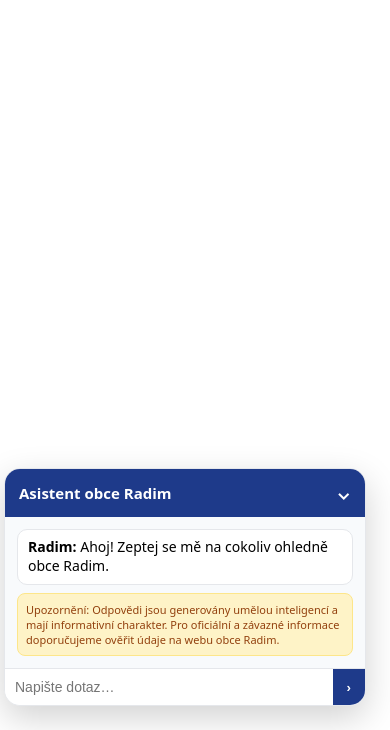
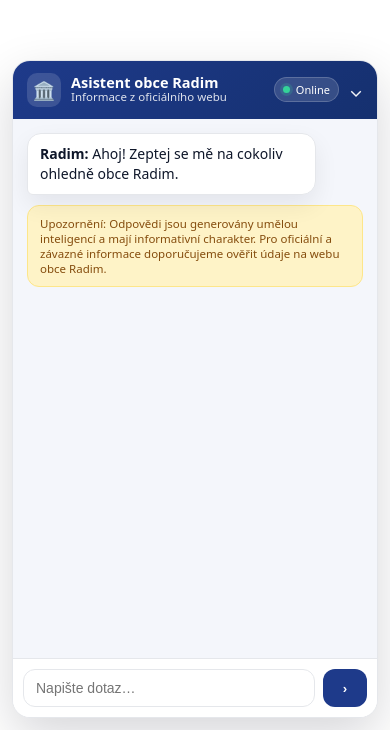
Before and after one commit to 007mart-a11y/Radim-chatbot, a website: page index.html in a window 390 px wide. Shown: the part 114-844 px from the top of the page. Drawn offline with Linux system fonts and the light colour scheme.

Commit message:
Update index.html

```diff
--- a/index.html
+++ b/index.html
@@ -6,160 +6,313 @@
 <title>Asistent obce Radim</title>
 
 <style>
-body {
+:root{
+  --bg: #f4f6fb;
+  --card: #ffffff;
+  --text: #0f172a;
+  --muted: #475569;
+  --border: #e5e7eb;
+
+  --brand: #1e3a8a;      /* hlavní modrá */
+  --brand-2:#1d4ed8;     /* akcent */
+  --me: #dbeafe;         /* bublina uživatele */
+  --bot: #ffffff;        /* bublina bota */
+  --shadow: 0 18px 50px rgba(2, 6, 23, .16);
+}
+
+*{ box-sizing:border-box; }
+body{
+  margin:0;
   font-family: system-ui, -apple-system, Segoe UI, Roboto, Arial, sans-serif;
   background: transparent;
+  color: var(--text);
 }
 
 /* === WIDGET === */
-.chat-widget {
+.chat-widget{
   position: fixed;
   right: 24px;
   bottom: 24px;
-  width: 360px;
-  max-height: 540px;
-  background: #ffffff;
-  border-radius: 16px;
-  box-shadow: 0 12px 35px rgba(0,0,0,.18);
-  display: flex;
-  flex-direction: column;
-  overflow: hidden;
-  border: 1px solid #e5e7eb;
-  z-index: 9999;
+
+  width: 380px;
+  height: 600px;
+
+  background: var(--card);
+  border: 1px solid var(--border);
+  border-radius: 18px;
+  box-shadow: var(--shadow);
+
+  display:flex;
+  flex-direction:column;
+  overflow:hidden;
+  z-index:9999;
+
+  transform-origin: bottom right;
+  transition: height .22s ease, width .22s ease, transform .22s ease;
 }
 
-.chat-widget.collapsed {
-  height: 48px;
-  width: 220px;
+/* collapsed = jen hlavička */
+.chat-widget.collapsed{
+  height: 56px;
+  width: 240px;
 }
 
-.chat-header {
-  background: #1e3a8a;
-  color: #fff;
+/* HLAVIČKA */
+.chat-header{
   padding: 12px 14px;
-  font-weight: 700;
-  font-size: 15px;
-  display: flex;
-  justify-content: space-between;
-  align-items: center;
-  cursor: pointer;
+  background: linear-gradient(135deg, var(--brand), #15306f);
+  color:#fff;
+  cursor:pointer;
+  user-select:none;
+  display:flex;
+  align-items:center;
+  justify-content:space-between;
+  gap:10px;
 }
 
-.toggle { font-size: 18px; }
-
-.chat {
-  display: flex;
-  flex-direction: column;
-  gap: 8px;
-  padding: 12px;
-  overflow-y: auto;
-  flex: 1;
-  background: #f8fafc;
+.header-left{
+  display:flex;
+  align-items:center;
+  gap:10px;
+  min-width:0;
 }
 
-.msg {
-  padding: 8px 10px;
+.brandmark{
+  width: 34px;
+  height: 34px;
   border-radius: 10px;
-  font-size: 14px;
-  line-height: 1.35;
-  white-space: pre-wrap;
-  pointer-events: auto;
+  background: rgba(255,255,255,.14);
+  display:flex;
+  align-items:center;
+  justify-content:center;
+  font-size: 18px;
 }
 
-.msg a {
-  color: #1e40af;
+.header-titles{
+  display:flex;
+  flex-direction:column;
+  line-height:1.1;
+  min-width:0;
+}
+
+.header-title{
+  font-weight: 750;
+  font-size: 14.5px;
+  white-space:nowrap;
+  overflow:hidden;
+  text-overflow:ellipsis;
+}
+
+.header-subtitle{
+  font-size: 11.5px;
+  opacity: .85;
+  white-space:nowrap;
+  overflow:hidden;
+  text-overflow:ellipsis;
+}
+
+.header-right{
+  display:flex;
+  align-items:center;
+  gap:10px;
+}
+
+.chip{
+  font-size: 11px;
+  padding: 4px 8px;
+  border-radius: 999px;
+  background: rgba(255,255,255,.14);
+  border: 1px solid rgba(255,255,255,.18);
+  display:flex;
+  align-items:center;
+  gap:6px;
+}
+.dot{
+  width:7px;height:7px;border-radius:50%;
+  background:#34d399;
+  box-shadow: 0 0 0 3px rgba(52,211,153,.18);
+}
+
+.toggle{
+  font-size: 18px;
+  opacity:.95;
+}
+
+/* tělo chatu */
+.chat{
+  display:flex;
+  flex-direction:column;
+  gap:10px;
+  padding: 14px;
+  overflow-y:auto;
+  flex:1;
+  background: var(--bg);
+}
+
+/* hezčí scrollbar (jen webkit) */
+.chat::-webkit-scrollbar{ width:10px; }
+.chat::-webkit-scrollbar-thumb{
+  background: rgba(15,23,42,.12);
+  border-radius: 999px;
+  border: 2px solid rgba(244,246,251,1);
+}
+
+/* bubliny */
+.msg{
+  max-width: 86%;
+  padding: 10px 12px;
+  border-radius: 14px;
+  font-size: 14px;
+  line-height: 1.45;
+  white-space: pre-wrap;
+  pointer-events:auto;
+  position:relative;
+}
+
+.msg strong{ font-weight: 700; }
+
+.msg a{
+  color: var(--brand-2);
   text-decoration: underline;
-  pointer-events: auto;
-  cursor: pointer;
+  pointer-events:auto;
+  cursor:pointer;
   word-break: break-word;
 }
 
-.me {
-  background: #dbeafe;
-  align-self: flex-end;
+/* user */
+.me{
+  background: var(--me);
+  align-self:flex-end;
+  border-bottom-right-radius: 6px;
+  box-shadow: 0 6px 14px rgba(2,6,23,.06);
 }
 
-.bot {
-  background: #ffffff;
-  border: 1px solid #e5e7eb;
-  align-self: flex-start;
+/* bot */
+.bot{
+  background: var(--bot);
+  border: 1px solid var(--border);
+  align-self:flex-start;
+  border-bottom-left-radius: 6px;
+  box-shadow: 0 10px 24px rgba(2,6,23,.07);
 }
 
-.ai-note {
-  font-size: 11px;
+/* poznámka */
+.ai-note{
+  font-size: 11.5px;
+  color: #854d0e;
   background: #fef3c7;
   border: 1px solid #fde68a;
-  color: #92400e;
-  border-radius: 8px;
-  padding: 8px;
+  border-radius: 12px;
+  padding: 10px 12px;
 }
 
-.feedback {
-  display: flex;
-  gap: 8px;
-  margin-top: 6px;
+/* feedback */
+.feedback{
+  display:flex;
+  gap:8px;
+  margin-top: 8px;
 }
 
-.feedback button {
-  flex: 1;
+.feedback button{
+  flex:1;
   font-size: 13px;
-  padding: 6px;
-  border-radius: 8px;
+  padding: 8px;
+  border-radius: 12px;
   border: 1px solid #c7d2fe;
   background: #eef2ff;
-  cursor: pointer;
+  cursor:pointer;
+  transition: transform .06s ease, background .12s ease;
+}
+.feedback button:active{ transform: scale(.98); }
+.feedback button.clicked{
+  background: var(--brand);
+  border-color: rgba(255,255,255,.25);
+  color:#fff;
 }
 
-.feedback button.clicked {
-  background: #1e3a8a;
-  color: #fff;
+/* input řádek */
+.row{
+  display:flex;
+  border-top: 1px solid var(--border);
+  background: #fff;
+  padding: 10px;
+  gap: 8px;
 }
 
-.row {
-  display: flex;
-  border-top: 1px solid #e5e7eb;
+input{
+  flex:1;
+  padding: 10px 12px;
+  border: 1px solid var(--border);
+  border-radius: 12px;
+  font-size: 14px;
+  outline:none;
+  background:#fff;
+}
+input:focus{
+  border-color: rgba(29,78,216,.55);
+  box-shadow: 0 0 0 4px rgba(29,78,216,.12);
 }
 
-input {
-  flex: 1;
-  padding: 10px;
-  border: none;
-  font-size: 14px;
-  outline: none;
+button.send{
+  width: 44px;
+  border: 0;
+  border-radius: 12px;
+  background: var(--brand);
+  color:#fff;
+  font-weight: 800;
+  cursor:pointer;
+  transition: transform .06s ease, background .12s ease;
+}
+button.send:hover{ background:#15306f; }
+button.send:active{ transform: scale(.98); }
+button:disabled{ opacity:.6; cursor:not-allowed; }
+
+/* typing */
+.typing{
+  font-size: 13px;
+  color: var(--muted);
+  background: #ffffff;
+  border: 1px dashed #cbd5e1;
+  align-self:flex-start;
+}
+.dots{
+  display:inline-flex;
+  gap:4px;
+  margin-left: 6px;
+  vertical-align: middle;
+}
+.dots span{
+  width:6px;height:6px;border-radius:50%;
+  background: rgba(71,85,105,.55);
+  animation: bounce 1.1s infinite ease-in-out;
+}
+.dots span:nth-child(2){ animation-delay: .12s; }
+.dots span:nth-child(3){ animation-delay: .24s; }
+@keyframes bounce{
+  0%, 80%, 100%{ transform: translateY(0); opacity:.55; }
+  40%{ transform: translateY(-4px); opacity:1; }
 }
 
-button.send {
-  padding: 0 14px;
-  border: 0;
-  background: #1e3a8a;
-  color: #fff;
-  font-weight: 600;
-  cursor: pointer;
+/* collapsed schová tělo + input */
+.chat-widget.collapsed .chat,
+.chat-widget.collapsed .row{
+  display:none;
 }
 
-button:disabled { opacity: .6; }
-
-/* ✅ “Radim píše…” */
-.typing {
-  font-size: 13px;
-  color: #334155;
-  background: #ffffff;
-  border: 1px dashed #cbd5e1;
-  align-self: flex-start;
-}
-.dots::after{
-  content: "";
-  display: inline-block;
-  width: 1.5em;
-  text-align: left;
-  animation: dots 1.2s steps(4, end) infinite;
-}
-@keyframes dots {
-  0%   { content: ""; }
-  25%  { content: "."; }
-  50%  { content: ".."; }
-  75%  { content: "..."; }
-  100% { content: ""; }
+/* mobil: skoro fullscreen */
+@media (max-width: 480px){
+  .chat-widget{
+    right: 12px;
+    left: 12px;
+    bottom: 12px;
+    width: auto;
+    height: 78vh;
+    border-radius: 18px;
+  }
+  .chat-widget.collapsed{
+    height: 56px;
+    width: auto;
+  }
 }
 </style>
 </head>
@@ -168,15 +321,25 @@ button:disabled { opacity: .6; }
 
 <div id="widget" class="chat-widget">
   <div class="chat-header" onclick="toggleWidget()">
-    Asistent obce Radim
-    <span id="arrow" class="toggle">⌄</span>
+    <div class="header-left">
+      <div class="brandmark">🏛️</div>
+      <div class="header-titles">
+        <div class="header-title">Asistent obce Radim</div>
+        <div class="header-subtitle">Informace z oficiálního webu</div>
+      </div>
+    </div>
+
+    <div class="header-right">
+      <div class="chip"><span class="dot"></span>Online</div>
+      <span id="arrow" class="toggle">⌄</span>
+    </div>
   </div>
 
   <div id="chat" class="chat"></div>
 
   <div class="row">
     <input id="q" type="text" placeholder="Napište dotaz…" autocomplete="off" />
-    <button id="send" class="send">›</button>
+    <button id="send" class="send" aria-label="Odeslat">›</button>
   </div>
 </div>
 
@@ -190,16 +353,17 @@ const arrow = document.getElementById("arrow");
 let aiNoteShown = false;
 let questionCount = 0;
 let feedbackShown = false;
-
-// ✅ typing indikátor (bublina)
 let typingEl = null;
 
 function toggleWidget() {
   widget.classList.toggle("collapsed");
   arrow.textContent = widget.classList.contains("collapsed") ? "⌃" : "⌄";
+  if (!widget.classList.contains("collapsed")) {
+    setTimeout(() => inputEl.focus(), 80);
+  }
 }
 
-/* ✅ ochrana proti HTML + převod URL na <a> */
+/* ochrana proti HTML + převod URL na <a> */
 function escapeHtml(s) {
   return String(s)
     .replaceAll("&", "&amp;")
@@ -217,12 +381,19 @@ function linkify(text) {
   );
 }
 
+/* odstraní interní citace typu (4:3†source) */
+function stripInternalCitations(text){
+  return String(text).replace(/\(\d+:\d+†source\)/g, "").replace(/\s{2,}/g," ").trim();
+}
+
 function addMessage(who, text, cls) {
   const div = document.createElement("div");
   div.className = "msg " + cls;
 
   const safeWho = escapeHtml(who);
-  div.innerHTML = `<strong>${safeWho}:</strong> ${linkify(text)}`;
+  const cleaned = stripInternalCitations(text);
+
+  div.innerHTML = `<strong>${safeWho}:</strong> ${linkify(cleaned)}`;
 
   chatEl.appendChild(div);
   chatEl.scrollTop = chatEl.scrollHeight;
@@ -237,18 +408,21 @@ function addAiNoteOnce() {
   div.textContent =
     "Upozornění: Odpovědi jsou generovány umělou inteligencí a mají informativní charakter. Pro oficiální a závazné informace doporučujeme ověřit údaje na webu obce Radim.";
   chatEl.appendChild(div);
+  chatEl.scrollTop = chatEl.scrollHeight;
 }
 
-/* ✅ zobrazí / skryje “Radim píše…” */
+/* typing */
 function showTyping() {
   if (typingEl) return;
   typingEl = document.createElement("div");
   typingEl.className = "msg bot typing";
-  typingEl.innerHTML = `<strong>Radim:</strong> <span class="dots">Hledám odpověď</span>`;
+  typingEl.innerHTML = `
+    <strong>Radim:</strong> Hledám odpověď
+    <span class="dots"><span></span><span></span><span></span></span>
+  `;
   chatEl.appendChild(typingEl);
   chatEl.scrollTop = chatEl.scrollHeight;
 }
-
 function hideTyping() {
   if (!typingEl) return;
   typingEl.remove();
@@ -276,7 +450,6 @@ function addFeedbackOnce() {
     yes.classList.add("clicked");
     no.disabled = true;
     yes.disabled = true;
-
     addMessage("Radim", "Jsem rád, že jsem pomohl. Pokud budete potřebovat ještě něco dalšího, jsem vám k dispozici.", "bot");
   };
 
@@ -284,8 +457,7 @@ function addFeedbackOnce() {
     no.classList.add("clicked");
     yes.disabled = true;
     no.disabled = true;
-
-    addMessage("Radim", "Mrzí mě, že se dotaz nepovedlo vyřešit. Můžete ho prosím lépe specifikovat (co přesně hledáte / jaká část chybí)?", "bot");
+    addMessage("Radim", "Mrzí mě, že se dotaz nepovedlo vyřešit. Můžete ho prosím upřesnit (co přesně hledáte / jaká část chybí)?", "bot");
   };
 
   wrap.appendChild(yes);
@@ -300,10 +472,11 @@ async function ask() {
   const query = inputEl.value.trim();
   if (!query) return;
 
+  if (widget.classList.contains("collapsed")) toggleWidget();
+
   addMessage("Vy", query, "me");
   inputEl.value = "";
   sendBtn.disabled = true;
-
   questionCount++;
 
   try {
@@ -321,31 +494,33 @@ async function ask() {
     try { data = JSON.parse(raw); }
     catch { throw new Error("Server nevrátil JSON."); }
 
+    hideTyping();
+
     if (!res.ok || !data.ok) {
-      hideTyping();
       addMessage("Radim", data?.error || "Chyba serveru", "bot");
       return;
     }
 
-    hideTyping();
     addMessage("Radim", data.answer || "(bez odpovědi)", "bot");
 
-    if (questionCount === 2) {
-      addFeedbackOnce();
-    }
+    if (questionCount === 2) addFeedbackOnce();
 
   } catch (e) {
     hideTyping();
     addMessage("Radim", "Chyba: " + e.message, "bot");
   } finally {
     sendBtn.disabled = false;
+    inputEl.focus();
   }
 }
 
 // init
 sendBtn.addEventListener("click", ask);
-inputEl.addEventListener("keydown", e => e.key === "Enter" && ask());
+inputEl.addEventListener("keydown", e => {
+  if (e.key === "Enter") ask();
+});
 
+// první zpráva
 addMessage("Radim", "Ahoj! Zeptej se mě na cokoliv ohledně obce Radim.", "bot");
 addAiNoteOnce();
 </script>
```
